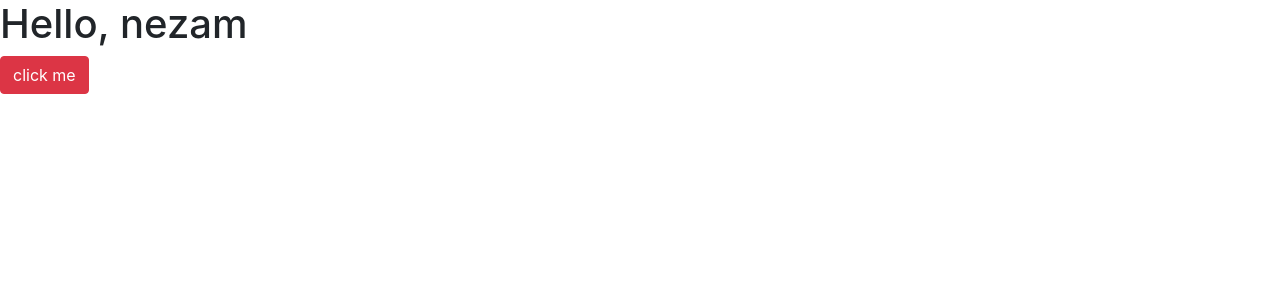
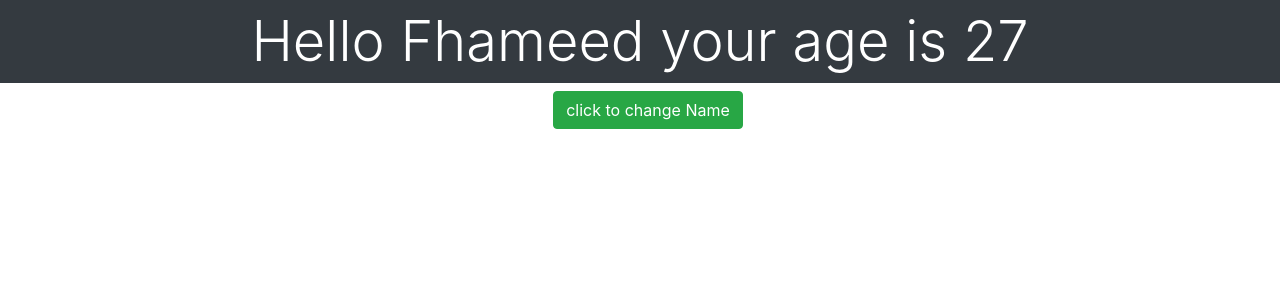
Before and after one commit to nezam0003/React-JS, a React (Create React App) app in the folder geekyshow/my-app/: page / in a window 1280 px wide. Shown: the top 300 px of the page. Built offline with nearby package versions, Linux system fonts and the light colour scheme.

Commit message:
updating state using setState method

```diff
--- a/geekyshow/my-app/src/State/Student.jsx
+++ b/geekyshow/my-app/src/State/Student.jsx
@@ -1,12 +1,33 @@
 import React, { Component } from "react";
 import PropTypes from "prop-types";
+import { Button } from "reactstrap";
 
 export default class Student extends Component {
   state = {
     name: this.props.name,
+    age: 27,
+  };
+  handleClick = () => {
+    // this.setState({ name: "Reshme", age: 21 });
+    this.setState(({ name, age }) => {
+      return {
+        name: "Reshme",
+        age: 21,
+      };
+    });
   };
   render() {
-    return <div>hello {this.state.name}</div>;
+    const { name, age } = this.state;
+    return (
+      <div className="text-center">
+        <h1 className="display-4 py-2 bg-dark text-white">
+          Hello {name} your age is {age}
+        </h1>
+        <Button onClick={this.handleClick} color="success" className="ml-3">
+          click to change Name
+        </Button>
+      </div>
+    );
   }
 }
 Student.propTypes = {
```
Also changed, not shown: geekyshow/my-app/src/index.js (+6 -5 lines).
